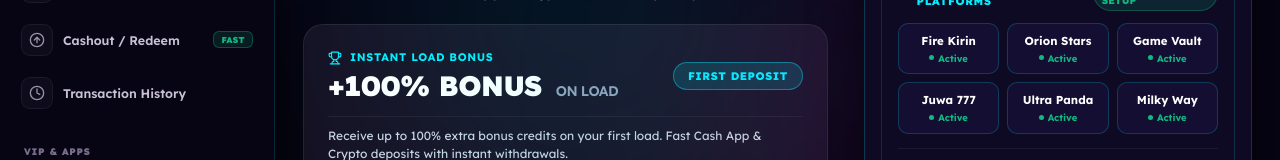
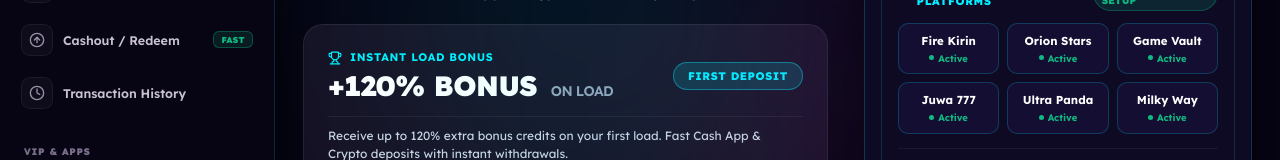
Before and after one commit to vegasonesite-lab/vegas_one, a Next.js app: page / in a window 1280 px wide. Shown: the part 422-582 px from the top of the page. Built offline with nearby package versions, Linux system fonts and the light colour scheme; no server answers; the database is empty.

Commit message:
fix: resolve bonus display glitch in casino lobby by defaulting to 120 and caching settings

```diff
--- a/src/components/player/VegasHeroBanner.jsx
+++ b/src/components/player/VegasHeroBanner.jsx
@@ -15,6 +15,8 @@
   Headphones
 } from 'lucide-react';
 
+let cachedSettings = null;
+
 export default function VegasHeroBanner({
   user,
   onOpenAuth,
@@ -23,7 +25,20 @@
   onOpenReferrals,
   onPlayGame,
 }) {
-  const [settings, setSettings] = useState(null);
+  const [settings, setSettings] = useState(() => {
+    if (cachedSettings) return cachedSettings;
+    if (typeof window !== 'undefined') {
+      try {
+        const stored = localStorage.getItem('vegas_system_settings');
+        if (stored) {
+          const parsed = JSON.parse(stored);
+          cachedSettings = parsed;
+          return parsed;
+        }
+      } catch {}
+    }
+    return null;
+  });
 
   // Fetch live bonus settings from admin
   useEffect(() => {
@@ -31,6 +46,10 @@
       .then(res => res.json())
       .then(data => {
         if (data.success && data.settings) {
+          cachedSettings = data.settings;
+          try {
+            localStorage.setItem('vegas_system_settings', JSON.stringify(data.settings));
+          } catch {}
           setSettings(data.settings);
         }
       })
@@ -41,7 +60,7 @@
 
   const bonusPercent = hasClaimedWelcome
     ? (settings?.regularBonusPercent ?? 50)
-    : (settings?.welcomeBonusPercent ?? 100);
+    : (settings?.welcomeBonusPercent ?? 120);
 
   const bonusTitle = hasClaimedWelcome ? 'RELOAD BONUS' : 'INSTANT LOAD BONUS';
   const bonusBadge = hasClaimedWelcome ? 'EVERY DEPOSIT' : 'FIRST DEPOSIT';
```
Also changed, not shown: src/app/deposit/page.js (+12 -1 lines).
